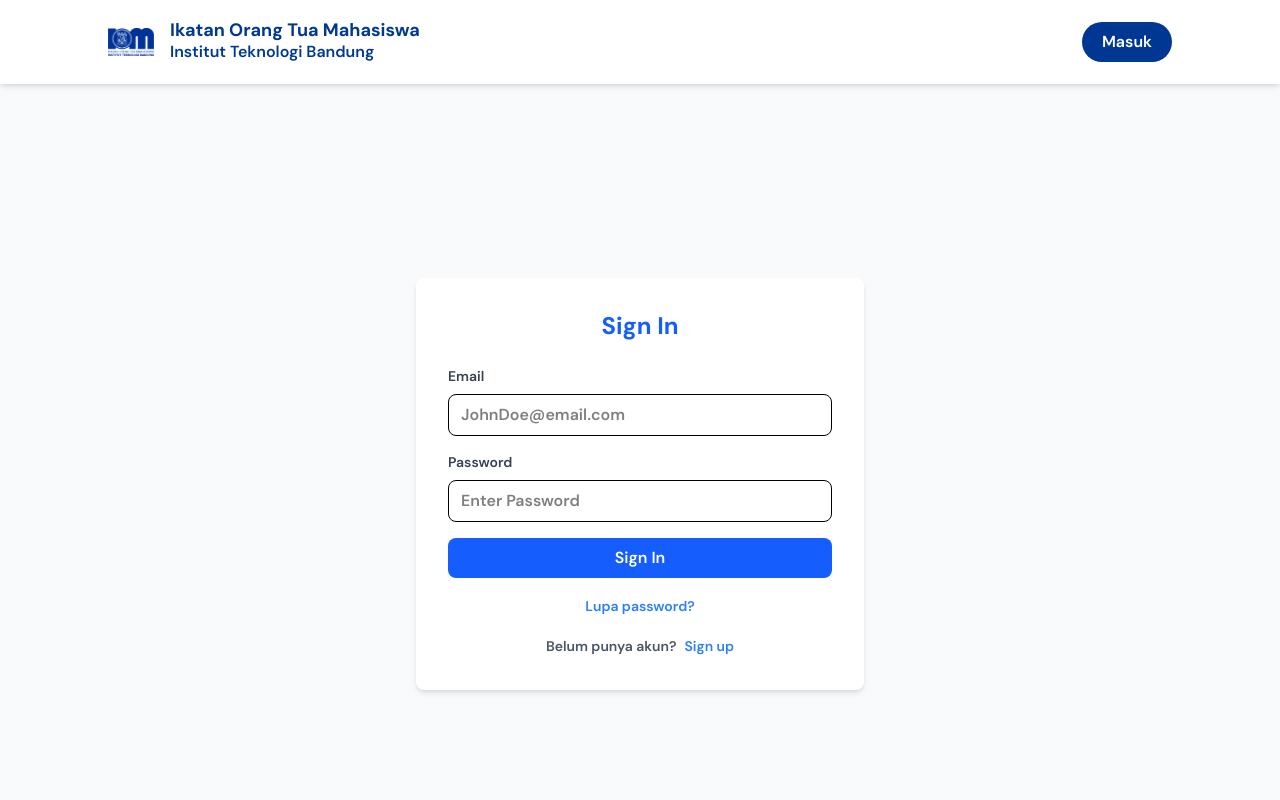
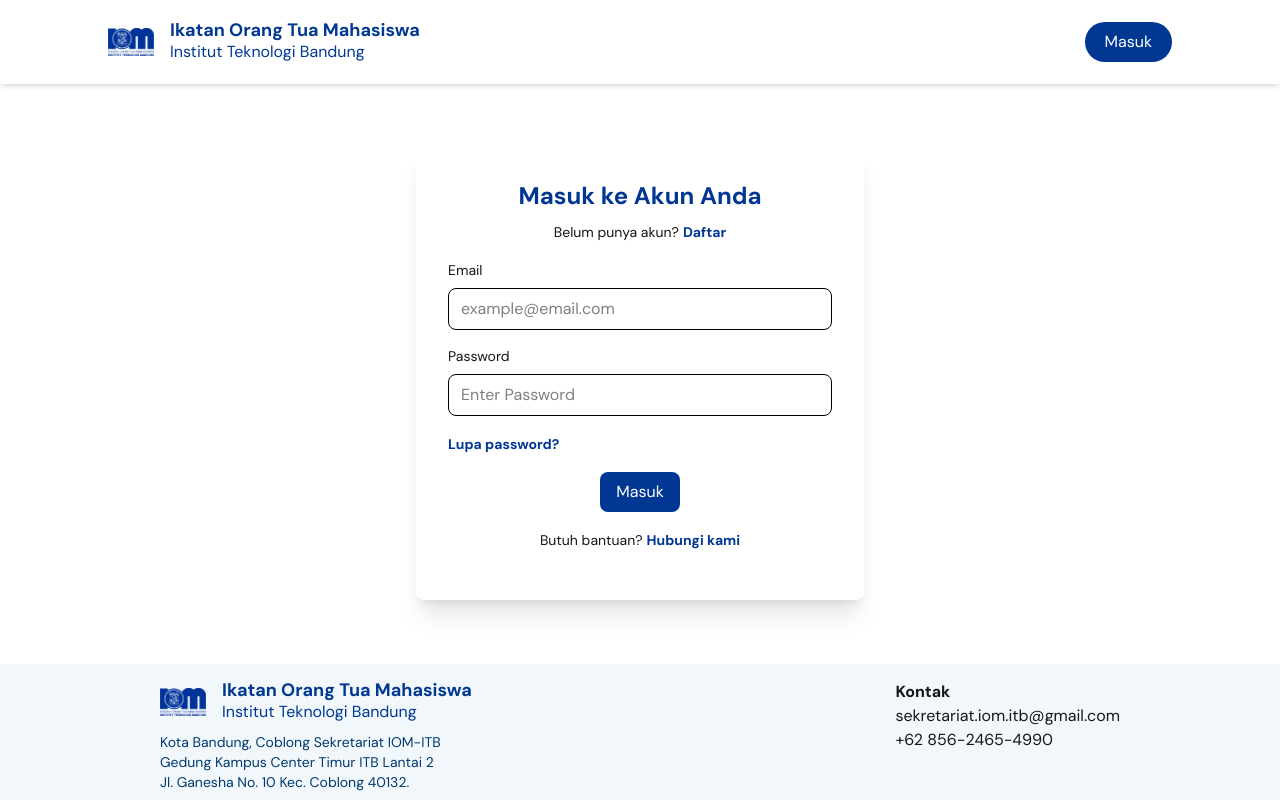
Before and after one commit to madzul/bankes_IOM-ITB, a Next.js app: page /auth/login in a window 1280 px wide. Shown: the top 800 px of the page. Built offline with nearby package versions, Linux system fonts and the light colour scheme.

Commit message:
refactor: login FE

```diff
--- a/src/app/auth/login/page.tsx
+++ b/src/app/auth/login/page.tsx
@@ -2,6 +2,7 @@
 import { useState, useEffect } from "react"
 import { validateEmail } from "@/utils/_validation"
 import { redirect, useRouter } from "next/navigation";
+import Link from 'next/link';
 
 type Errors = {
     email?: string
@@ -97,11 +98,20 @@
     }
 
     return (
-        <div className="min-h-screen bg-gray-50 flex items-center justify-center">
-            <div className="bg-white p-8 rounded-lg shadow-md w-full max-w-md">
-                <h1 className="text-2xl font-bold mb-6 text-center text-blue-600">
-                    Sign In
+        <div className="flex items-center justify-center">
+            <div className="bg-white p-8 rounded-lg shadow-xl w-full max-w-md my-[5%]">
+                <h1 className="text-2xl font-bold mb-2 text-center text-var">
+                    Masuk ke Akun Anda
                 </h1>
+
+                <div className="text-center font-normal mb-4">
+                    <span className="text-sm mr-1">
+                        Belum punya akun?
+                    </span>
+                    <Link href="/auth/register" className="text-sm text-var font-bold hover:underline">
+                        Daftar
+                    </Link>
+                </div>
 
                 {/* Error Summary */}
                 {errors.generalError && (
@@ -113,7 +123,7 @@
                 <form onSubmit={handleSubmit} className="space-y-4">
                     {/* Email Field */}
                     <div>
-                        <label htmlFor="email" className="block text-sm font-medium text-gray-700 mb-2">
+                        <label htmlFor="email" className="block text-sm font-medium mb-2">
                             Email
                         </label>
                         <input
@@ -124,7 +134,7 @@
                             onChange={handleInputChange}
                             className={`w-full px-3 py-2 border rounded-lg focus:outline-none focus:ring-2 text-black
                                 ${errors.email ? 'border-red-500 focus:ring-red-500' : 'focus:ring-blue-500'}`}
-                            placeholder="JohnDoe@email.com"
+                            placeholder="example@email.com"
                             aria-describedby="email-error"
                         />
                         {errors.email && (
@@ -136,7 +146,7 @@
 
                     {/* Password Field */}
                     <div>
-                        <label htmlFor="password" className="block text-sm font-medium text-gray-700 mb-2">
+                        <label htmlFor="password" className="block text-sm font-medium mb-2">
                             Password
                         </label>
                         <input
@@ -157,29 +167,31 @@
                         )}
                     </div>
 
-                    <button
-                        type="submit"
-                        disabled={isLoading}
-                        className={`w-full bg-blue-600 text-white py-2 px-4 rounded-lg transition duration-200
-                            ${isLoading ? 'opacity-70 cursor-not-allowed' : 'hover:bg-blue-700'}`}
-                    >
-                        {isLoading ? 'Loading...' : 'Sign In'}
-                    </button>
-
-                    <div className="text-center">
-                        <a href="#" className="text-sm text-blue-500 hover:underline">
+                    <div className="">
+                        <Link href="#" className="text-sm text-var font-bold hover:underline">
                             Lupa password?
-                        </a>
+                        </Link>
                     </div>
 
-                    <div className="text-center">
-                        <span className="text-sm text-gray-600 mr-2">
-                            Belum punya akun?
-                        </span>
-                        <a href="/auth/register" className="text-sm text-blue-500 hover:underline">
-                            Sign up
-                        </a>
+                    <div className="flex">
+                        <button
+                            type="submit"
+                            disabled={isLoading}
+                            className={`mx-auto bg-var text-white py-2 px-4 rounded-lg transition duration-200
+                                ${isLoading ? 'opacity-90 cursor-not-allowed' : 'hover:bg-var/90 cursor-pointer'}`}
+                        >
+                            {isLoading ? 'Loading...' : 'Masuk'}
+                        </button>
                     </div>
+
+                    <div className="text-center font-normal mb-4">
+                    <span className="text-sm mr-1">
+                        Butuh bantuan?
+                    </span>
+                    <Link href="/auth/register" className="text-sm text-var font-bold hover:underline">
+                        Hubungi kami
+                    </Link>
+                </div>
                 </form>
             </div>
         </div>
--- a/src/app/layout.tsx
+++ b/src/app/layout.tsx
@@ -5,7 +5,7 @@
 import { DM_Sans } from 'next/font/google';
 
 const dmSans = DM_Sans({
-  weight: ['600', '700'],
+  weight: ['400', '600', '700'],
   subsets: ['latin'],
 });
 
```
